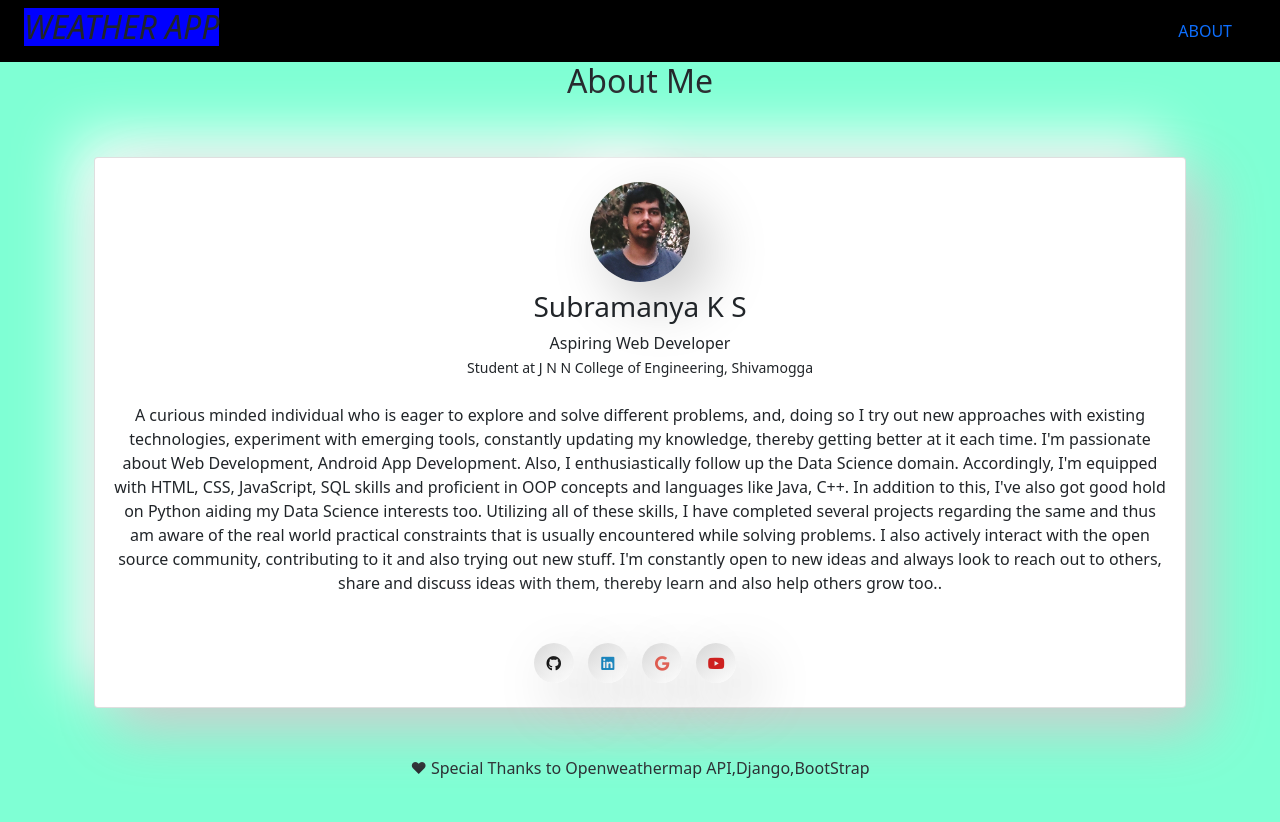
After one commit to SubramanyaKS/WeatherProject, a Django app: page /about/ in a window 1280 px wide. The commit adds this page. Run offline with Django 3.2, Linux system fonts and the light colour scheme; some libraries are stand-ins or nearby versions.

Commit message:
Second update

```diff
--- a/weatherapp/static/css/style.css
+++ b/weatherapp/static/css/style.css
@@ -1,3 +1,4 @@
+@import url('https://fonts.googleapis.com/css2?family=Noto+Sans&display=swap');
 *{
 	padding:0;
 	margin:0;
@@ -22,4 +23,61 @@
 	height:95vh;
 	margin:auto;
 
+
 }
+
+.about{
+    text-align: center;
+    background-color: aquamarine;
+    width:100%;
+	height:95vh;
+	margin:auto;
+}
+.card {
+    border-radius: 50px;
+    background: #eeeeee;
+    box-shadow: 20px 20px 60px #cacaca, -20px -20px 60px #ffffff;
+    border: none
+}
+
+.card img {
+    border-radius: 50%;
+    background: linear-gradient(145deg, #d6d6d6, #ffffff);
+    box-shadow: 20px 20px 60px #cacaca, -20px -20px 60px #ffffff
+}
+
+.neo-button {
+    width: 40px;
+    height: 40px;
+    outline: 0 !important;
+    cursor: pointer;
+    color: #fff;
+    font-size: 15px;
+    border: none;
+    margin-right: 10px;
+    border-radius: 50%;
+    background: linear-gradient(145deg, #d6d6d6, #ffffff);
+    box-shadow: 20px 20px 60px #cacaca, -20px -20px 60px #ffffff
+}
+
+.neo-button:active {
+    border-radius: 50%;
+    background: linear-gradient(145deg, #d6d6d6, #ffffff);
+    box-shadow: inset 20px 20px 60px #cacaca, inset -20px -20px 60px #ffffff
+}
+
+.fa-github {
+    color: black
+}
+
+.fa-linkedin {
+    color: #0077b5
+}
+
+.fa-google {
+    color: #dc4e41
+}
+
+.fa-youtube {
+    color: #cd201f
+}
--- /dev/null
+++ b/weatherapp/templates/about.html
@@ -0,0 +1,30 @@
+{% extends "layout.html" %}
+{% block content %}
+<section id ="about" class="about">
+<h2 style="text-align:center">About Me</h2>
+<div class="container d-flex justify-content-center">
+    <div class="row">
+        <div class="col-md-12">
+            <div class="card p-3 py-4 mt-5 mb-5">
+                <div class="text-center"> <img src="../static/images/subbu.jpg" width="100" class="rounded-circle">
+                    <h3 class="mt-2">Subramanya K S</h3> <span class="mt-1 clearfix">Aspiring Web Developer</span> <small class="mt-4">Student at J N N College of Engineering, Shivamogga</small>
+                    <br></br><p> A curious minded individual who is eager to explore and solve different problems, and, doing so I try out new approaches with existing technologies, experiment with emerging tools, constantly updating my knowledge,
+thereby getting better at it each time.
+
+I'm passionate about Web Development, Android App Development. Also, I enthusiastically follow up the Data Science domain.
+Accordingly, I'm equipped with HTML, CSS, JavaScript, SQL skills and proficient in OOP concepts and languages like Java, C++.
+In addition to this, I've also got good hold on Python aiding my Data Science interests too.
+
+Utilizing all of these skills, I have completed several projects regarding the same and thus am aware of the real world practical constraints that is usually encountered while solving problems.
+I also actively interact with the open source community, contributing to it and also trying out new stuff.
+
+I'm constantly open to new ideas and always look to reach out to others, share and discuss ideas with them, thereby learn and also help others grow too..</p>
+                    <div class="social-buttons mt-5"><a href="https://github.com/SubramanyaKS"> <button class="neo-button" ><i class="fab fa-github fa-1x"></i> </button></a> <a href="https://www.linkedin.com/in/subramanya-k-s-b74a92204/"><button class="neo-button" ><i class="fab fa-linkedin fa-1x"></i></button></a> <button class="neo-button"><i class="fab fa-google fa-1x"></i> </button> <a href="https://www.youtube.com/channel/UCg28-MrcK-8CCFos7FWp0Dg/"><button class="neo-button"><i class="fab fa-youtube fa-1x"></i> </button></a> </div>
+                </div>
+            </div>
+            <p>&hearts; Special Thanks to Openweathermap API,Django,BootStrap</p>
+        </div>
+    </div>
+</div>
+</section>
+{% endblock %}
--- /dev/null
+++ b/weatherapp/templates/layout.html
@@ -0,0 +1,36 @@
+<!DOCTYPE html>
+<html>
+{% load static %}
+    <head>
+        <meta charset="UTF-8" />
+        <meta name="viewport" content="width=device-width, initial-scale=1.0" />
+        <title>Weather App </title>
+        <link rel="stylesheet" type="text/css" href="../static/css/style.css"/>
+        <link rel="stylesheet" href="css/bootstrap.min.css">
+        <script src="https://ajax.googleapis.com/ajax/libs/jquery/3.5.1/jquery.min.js"></script>
+        <link rel="stylesheet" href="https://cdnjs.cloudflare.com/ajax/libs/font-awesome/4.7.0/css/font-awesome.min.css">
+        <link rel="stylesheet" href="https://cdnjs.cloudflare.com/ajax/libs/font-awesome/5.8.0/css/fontawesome.min.css">
+        <link rel="stylesheet" href="https://cdnjs.cloudflare.com/ajax/libs/font-awesome/5.2.0/css/all.min.css">
+        <script src="https://cdnjs.cloudflare.com/ajax/libs/popper.js/1.16.0/umd/popper.min.js"></script>
+        <link href="https://cdn.jsdelivr.net/npm/bootstrap@5.1.3/dist/css/bootstrap.min.css" rel="stylesheet" integrity="sha384-1BmE4kWBq78iYhFldvKuhfTAU6auU8tT94WrHftjDbrCEXSU1oBoqyl2QvZ6jIW3" crossorigin="anonymous">
+    </head>
+    <body>
+      <nav class="navbar navbar-expand-lg text-uppercase">
+  <div class="container-fluid">
+  <h2 style="background-color:blue"><i>Weather APP</i></h2>
+    <button class="navbar-toggler" type="button" data-bs-toggle="collapse" data-bs-target="#navbarNavAltMarkup" aria-controls="navbarNavAltMarkup" aria-expanded="false" aria-label="Toggle navigation">
+      <span class="navbar-toggler-icon"></span>
+    </button>
+    <div class="collapse navbar-collapse" id="navbarNavAltMarkup">
+      <div class="navbar-nav ms-auto">
+
+        <a class="nav-link active px-lg-4 rounded" href="/">Home</a>
+        <a class="nav-link px-lg-4 rounded" href="/about/">About</a>
+      </div>
+    </div>
+  </div>
+</nav>
+      {% block content %}
+    {% endblock %}
+    </body>
+    </html>
--- a/weatherapp/urls.py
+++ b/weatherapp/urls.py
@@ -5,4 +5,5 @@ from . import views
 
 urlpatterns = [
     path('', views.index),
+    path('about/',views.about),
 ]
--- a/weatherapp/views.py
+++ b/weatherapp/views.py
@@ -28,3 +28,6 @@ def index(request):
     else:
         data={}
     return render(request,"index.html",data)
+
+def about(request):
+    return render(request,'about.html')
--- a/weatherproject/urls.py
+++ b/weatherproject/urls.py
@@ -13,6 +13,7 @@ Including another URLconf
     1. Import the include() function: from django.urls import include, path
     2. Add a URL to urlpatterns:  path('blog/', include('blog.urls'))
 """
+from weatherapp.views import about
 from django.contrib import admin
 from django.urls import path
 from django.urls import include
@@ -22,4 +23,5 @@ from django.conf.urls.static import static
 urlpatterns = [
     path('admin/', admin.site.urls),
     path('', include('weatherapp.urls')),
+
 ]+ static(settings.MEDIA_URL, document_root=settings.MEDIA_ROOT)
```
Also changed, not shown: weatherapp/templates/index.html (+3 -20 lines), weatherapp/static/images/subbu.jpg (added).
